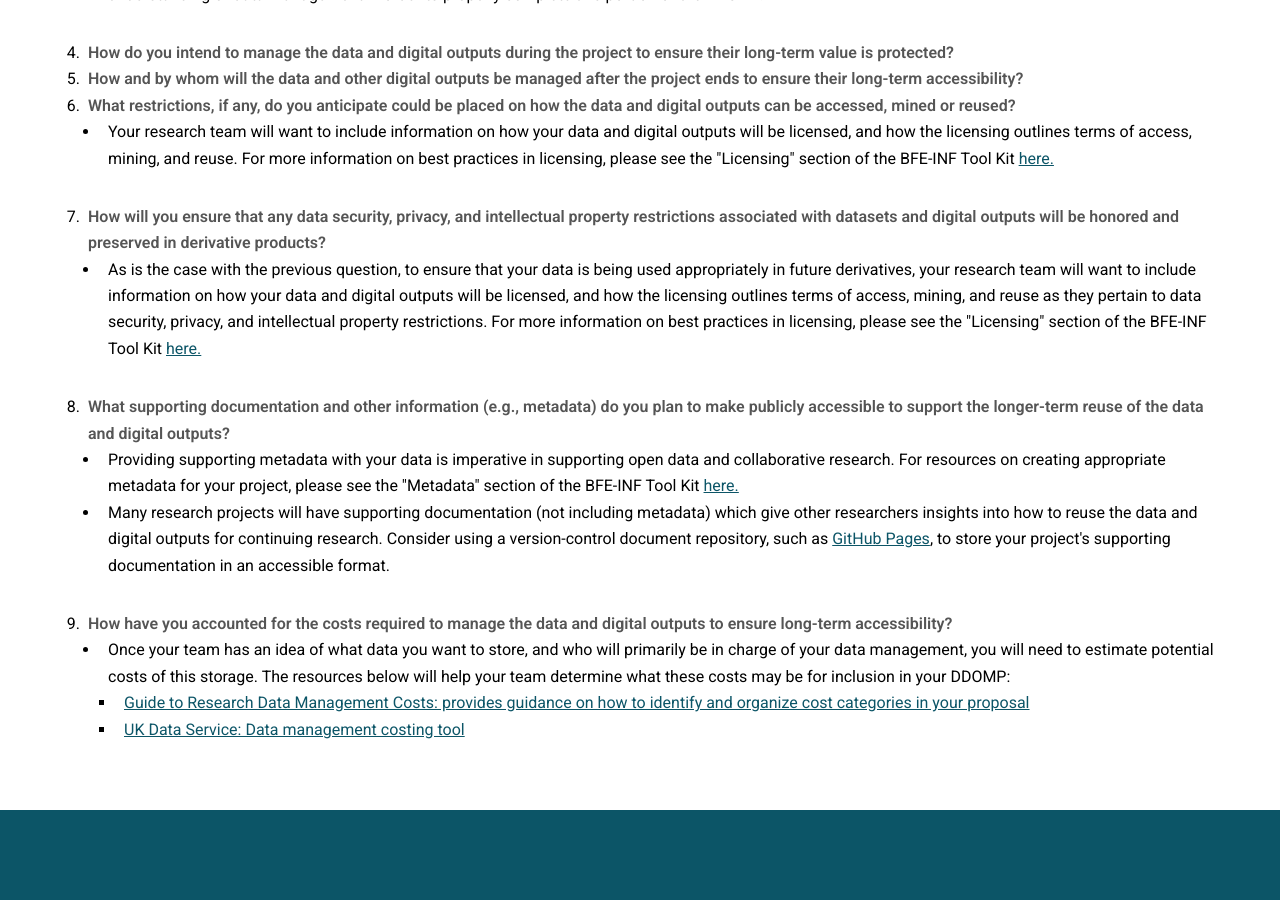
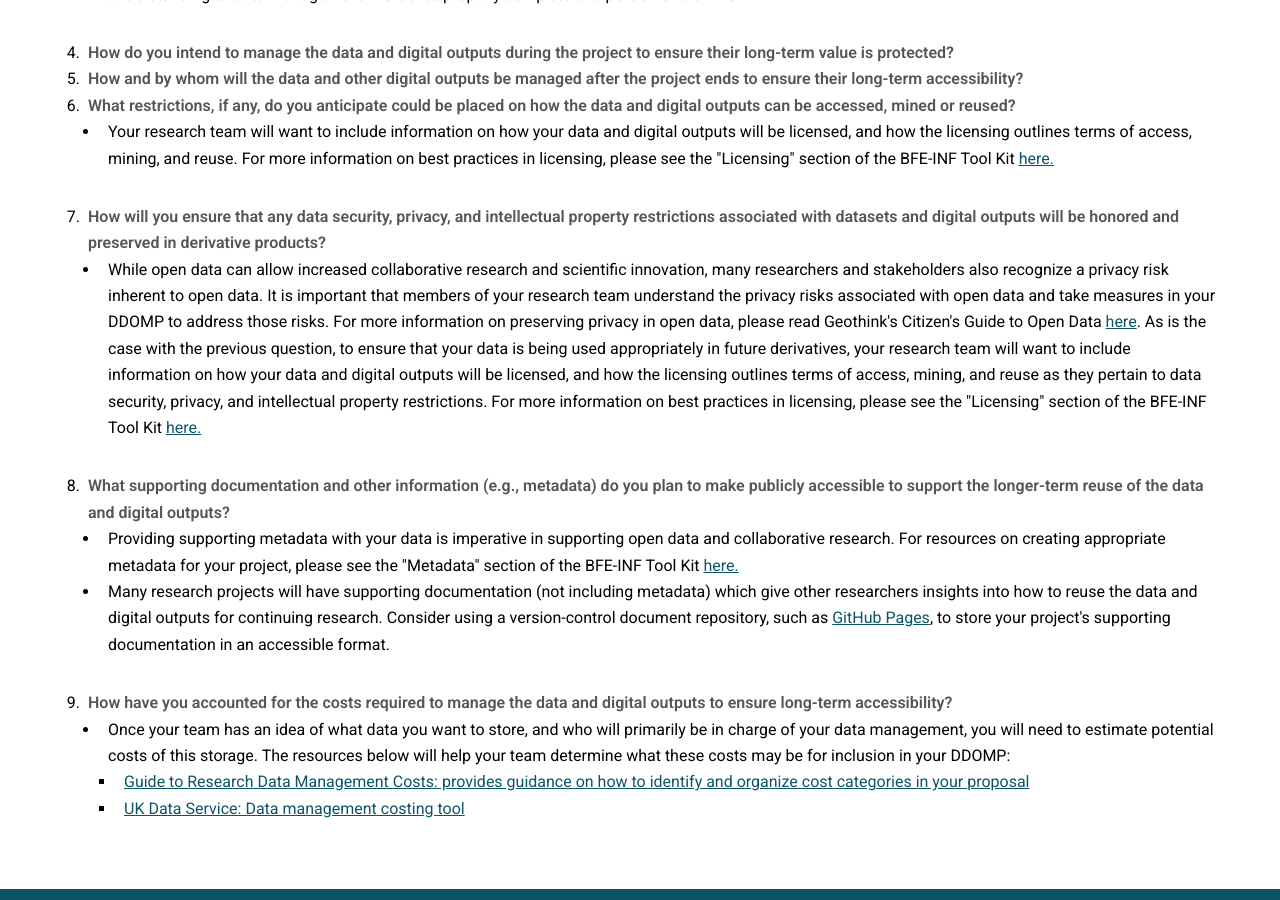
Before and after one commit to bfe-inf/toolkit, a Jekyll site: the page ddomp-fullproposal.html, which Jekyll copies as it is, in a window 1280 px wide and 900 px high, scrolled down 1462 px. Built offline with Jekyll 4.4.1, drawn with Linux system fonts in a browser that asks for light colours.

Commit message:
Update ddomp-fullproposal.html

```diff
--- a/ddomp-fullproposal.html
+++ b/ddomp-fullproposal.html
@@ -77,7 +77,7 @@
 							</ul>
 						<li><strong>How will you ensure that any data security, privacy, and intellectual property restrictions associated with datasets and digital outputs will be honored and preserved in derivative products?</strong></li>
 							<ul>
-								<li>As is the case with the previous question, to ensure that your data is being used appropriately in future derivatives, your research team will want to include information on how your data and digital outputs will be licensed, and how the licensing outlines terms of access, mining, and reuse as they pertain to data security, privacy, and intellectual property restrictions. For more information on best practices in licensing, please see the "Licensing" section of the BFE-INF Tool Kit <a href="https://bfe-inf.github.io/tool-kit/bp&s-licensing.html" target="_blank">here.</a></li>
+								<li>While open data can allow increased collaborative research and scientific innovation, many researchers and stakeholders also recognize a privacy risk inherent to open data. It is important that members of your research team understand the privacy risks associated with open data and take measures in your DDOMP to address those risks. For more information on preserving privacy in open data, please read Geothink's Citizen's Guide to Open Data <a href="https://citizens-guide-open-data.github.io/guide/4-od-and-privacy" target="_blank">here</a>. As is the case with the previous question, to ensure that your data is being used appropriately in future derivatives, your research team will want to include information on how your data and digital outputs will be licensed, and how the licensing outlines terms of access, mining, and reuse as they pertain to data security, privacy, and intellectual property restrictions. For more information on best practices in licensing, please see the "Licensing" section of the BFE-INF Tool Kit <a href="https://bfe-inf.github.io/tool-kit/bp&s-licensing.html" target="_blank">here.</a></li>
 							</ul>
 						<li><strong>What supporting documentation and other information (e.g., metadata) do you plan to make publicly accessible to support the longer-term reuse of the data and digital outputs?</strong></li>
 							<ul>
```
